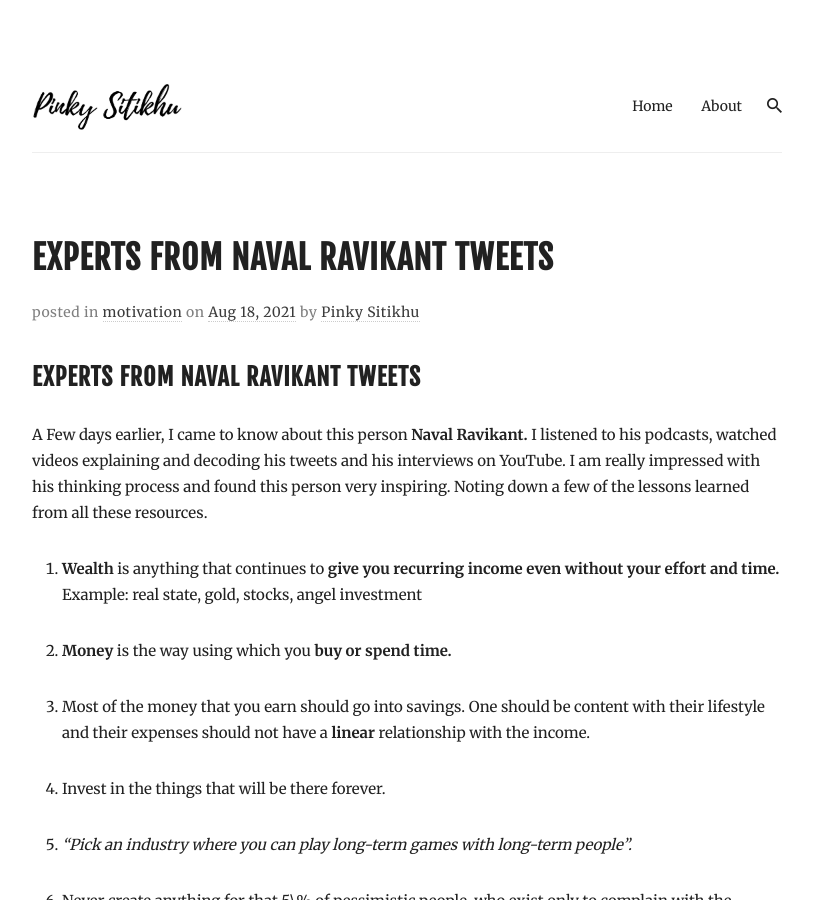
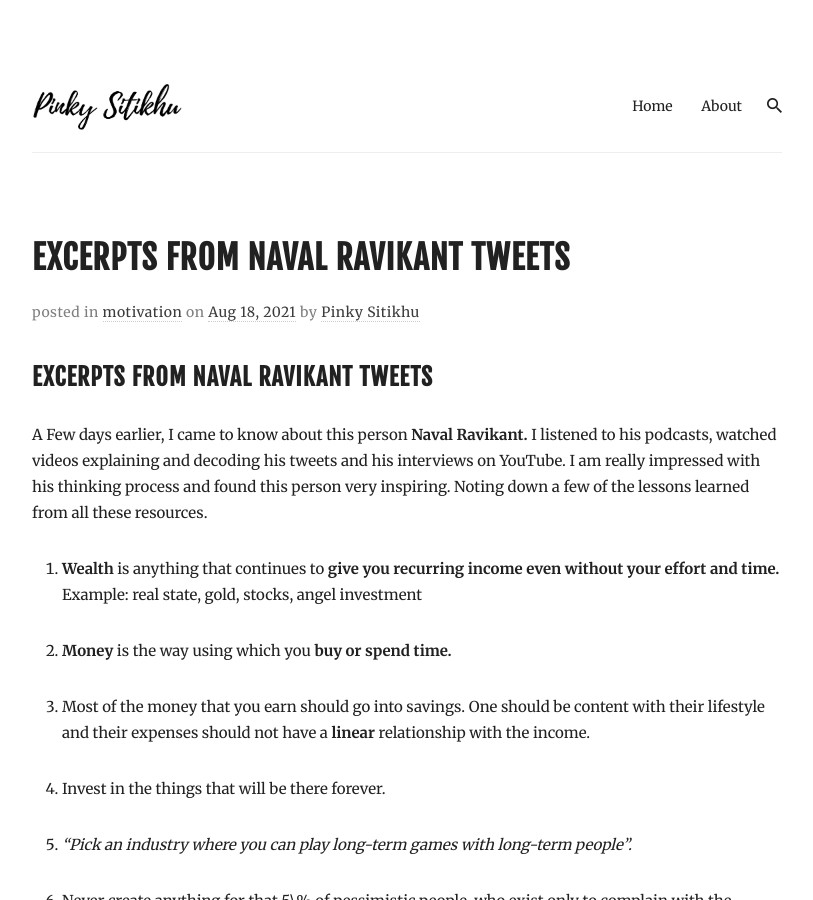
Before and after one commit to pinksi/pinkysitikhu, a Jekyll site: the page built from _posts/2021-08-18-points-from-Naval-Ravikant.md, in a window 1280 px wide and 900 px high. Shown: the whole window, without its empty margins (233-1046 px from the left). Built offline with Jekyll 4.4.1, drawn with Linux system fonts in a browser that asks for light colours; nearby versions of some CDN libraries; comment, search, counter and statistics services are not loaded; some of the changed text lies outside the part shown.

Commit message:
small fixes

```diff
--- a/_posts/2021-08-18-points-from-Naval-Ravikant.md
+++ b/_posts/2021-08-18-points-from-Naval-Ravikant.md
@@ -1,11 +1,11 @@
 ---
 layout: post
-title: Experts from Naval Ravikant tweets
+title: Excerpts from Naval Ravikant tweets
 date:  2021-08-18
 tags: [motivation]
 ---
 
-### Experts from Naval Ravikant tweets
+### Excerpts from Naval Ravikant tweets
 
 A Few days earlier, I came to know about this person **Naval Ravikant.** I listened to his podcasts, watched videos explaining and decoding his tweets and his interviews on YouTube. I am really impressed with his thinking process and found this person very inspiring. Noting down a few of the lessons learned from all these resources.
 
```
